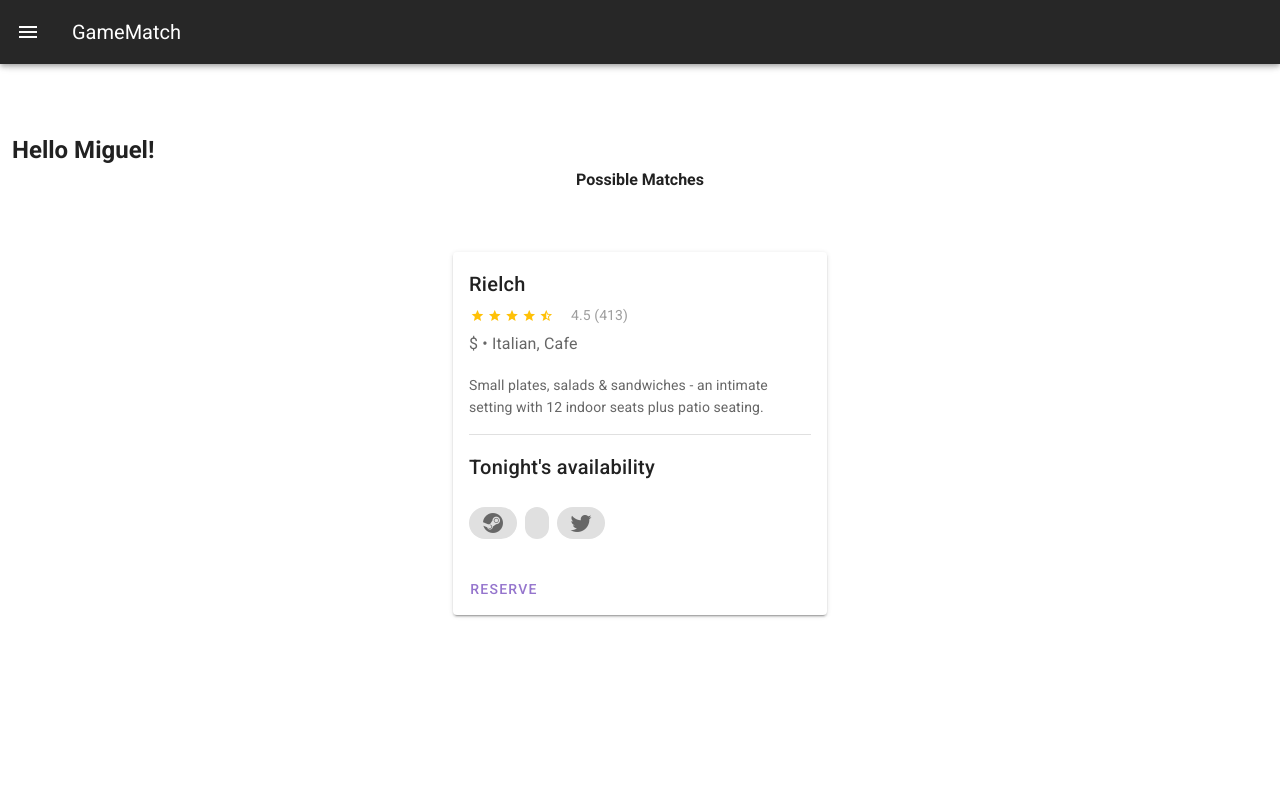
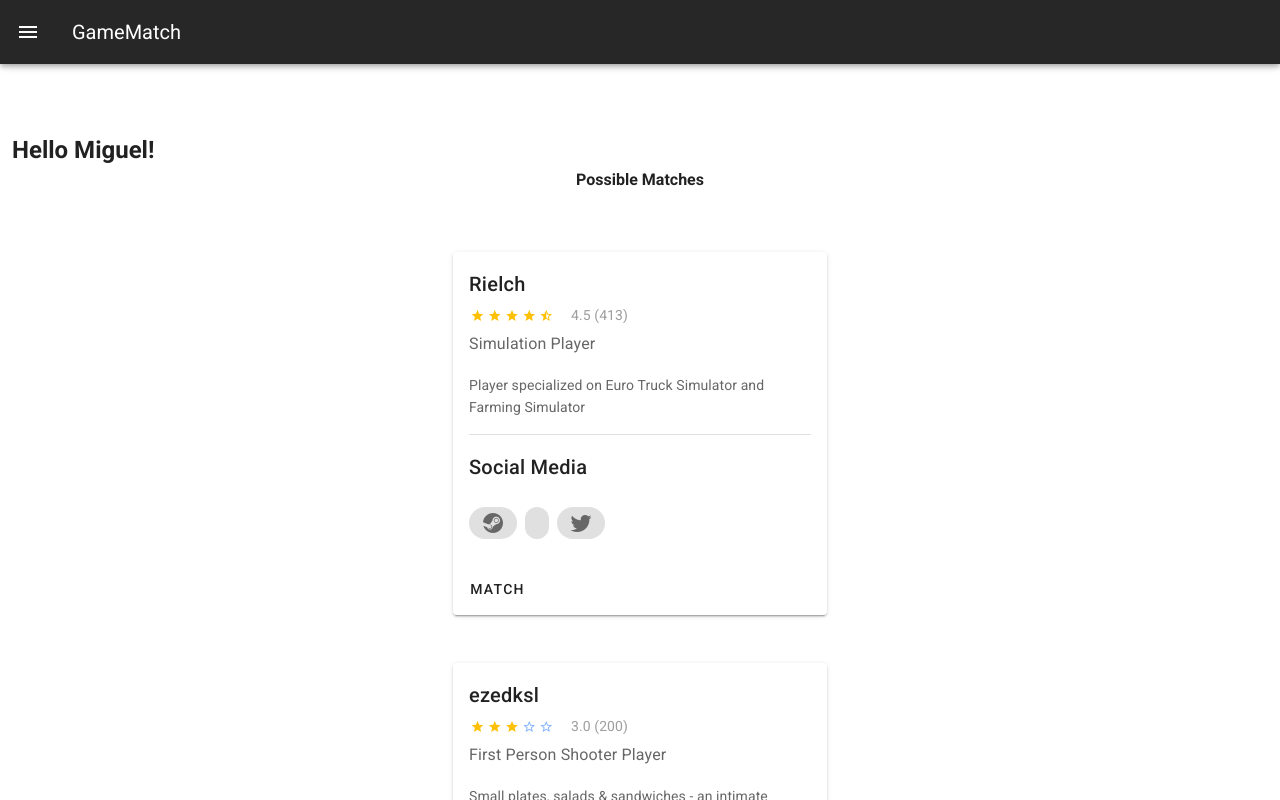
Before and after one commit to Miguel22247/MatchGame, a Vue app: page /#/home in a window 1280 px wide. Shown: the top 800 px of the page. Built offline with nearby package versions, Linux system fonts and the light colour scheme.

Commit message:
add things to home and fix on profile

```diff
--- a/src/components/Profile.vue
+++ b/src/components/Profile.vue
@@ -41,6 +41,8 @@
 						<v-chip><v-icon>mdi-tractor</v-icon></v-chip>
 
 						<v-chip><v-icon>mdi-airplane</v-icon></v-chip>
+
+						<v-chip><v-icon>mdi-target</v-icon></v-chip>
 					</v-chip-group>
 				</v-card>
 			</v-col>
--- a/src/views/Home.vue
+++ b/src/views/Home.vue
@@ -15,6 +15,76 @@
 					>
 					<template slot="progress">
 						<v-progress-linear
+						color="deep-blue"
+						height="10"
+						indeterminate
+						></v-progress-linear>
+					</template>
+
+
+						<v-card-title>Rielch</v-card-title>
+
+						<v-card-text>
+							<v-row
+							align="center"
+							class="mx-0"
+							>
+							<v-rating
+								:value="4.5"
+								color="amber"
+								dense
+								half-increments
+								readonly
+								size="14"
+							></v-rating>
+
+							<div class="grey--text ms-4">
+								4.5 (413)
+							</div>
+							</v-row>
+
+							<div class="my-4 text-subtitle-1">
+								Simulation Player
+							</div>
+
+							<div>Player specialized on Euro Truck Simulator and Farming Simulator</div>
+						</v-card-text>
+
+						<v-divider class="mx-4"></v-divider>
+
+						<v-card-title>Social Media</v-card-title>
+
+						<v-card-text>
+							<v-chip-group
+							v-model="selection"
+							active-class="blue accent-4 white--text"
+							column
+							>
+								<v-chip><v-icon>mdi-steam</v-icon></v-chip>
+
+								<v-chip><v-icon>mdi-discord</v-icon></v-chip>
+
+								<v-chip><v-icon>mdi-twitter</v-icon></v-chip>
+							</v-chip-group>
+						</v-card-text>
+
+						<v-card-actions>
+							<v-btn
+							color="deep-blue lighten-2"
+							text
+							@click="reserve"
+							>
+							Match
+							</v-btn>
+						</v-card-actions>
+					</v-card>
+					<v-card
+					:loading="loading"
+					class="mx-auto my-12"
+					max-width="374"
+					>
+					<template slot="progress">
+						<v-progress-linear
 						color="deep-purple"
 						height="10"
 						indeterminate
@@ -22,7 +92,7 @@
 					</template>
 
 
-					<v-card-title>Rielch</v-card-title>
+					<v-card-title>ezedksl</v-card-title>
 
 					<v-card-text>
 						<v-row
@@ -30,7 +100,7 @@
 						class="mx-0"
 						>
 						<v-rating
-							:value="4.5"
+							:value="3.0"
 							color="amber"
 							dense
 							half-increments
@@ -39,12 +109,12 @@
 						></v-rating>
 
 						<div class="grey--text ms-4">
-							4.5 (413)
+							3.0 (200)
 						</div>
 						</v-row>
 
 						<div class="my-4 text-subtitle-1">
-						$ • Italian, Cafe
+							First Person Shooter Player
 						</div>
 
 						<div>Small plates, salads & sandwiches - an intimate setting with 12 indoor seats plus patio seating.</div>
@@ -52,29 +122,27 @@
 
 					<v-divider class="mx-4"></v-divider>
 
-					<v-card-title>Tonight's availability</v-card-title>
+					<v-card-title>Social Media</v-card-title>
 
 					<v-card-text>
 						<v-chip-group
 						v-model="selection"
-						active-class="deep-purple accent-4 white--text"
+						active-class="red accent-4 white--text"
 						column
 						>
 							<v-chip><v-icon>mdi-steam</v-icon></v-chip>
 
 							<v-chip><v-icon>mdi-discord</v-icon></v-chip>
-
-							<v-chip><v-icon>mdi-twitter</v-icon></v-chip>
 						</v-chip-group>
 					</v-card-text>
 
 					<v-card-actions>
 						<v-btn
-						color="deep-purple lighten-2"
+						color="deep-blue lighten-2"
 						text
 						@click="reserve"
 						>
-						Reserve
+						Match
 						</v-btn>
 					</v-card-actions>
 					</v-card>
@@ -82,3 +150,4 @@
 		</v-row>
 	</v-container>
 </template>
+<script>
```
